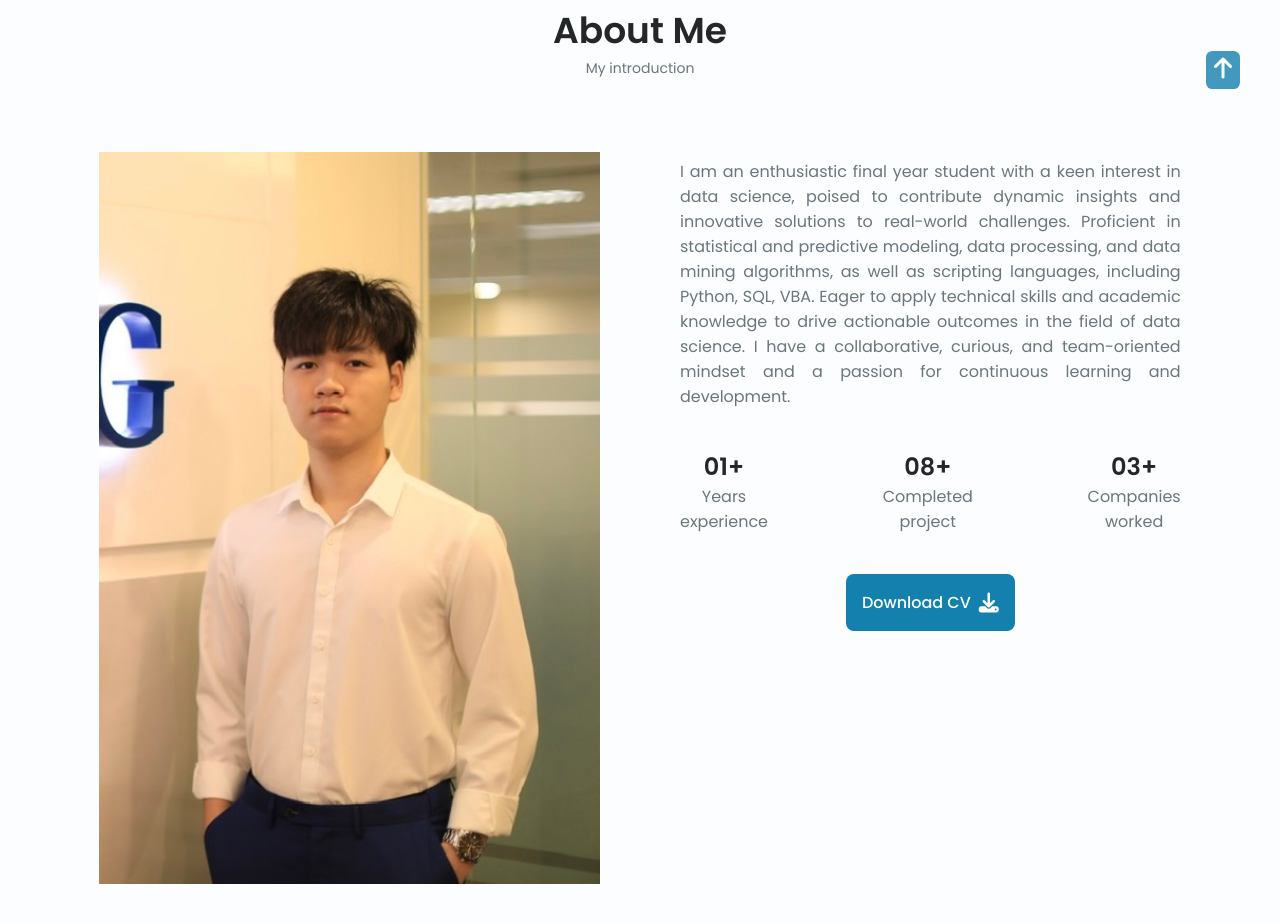
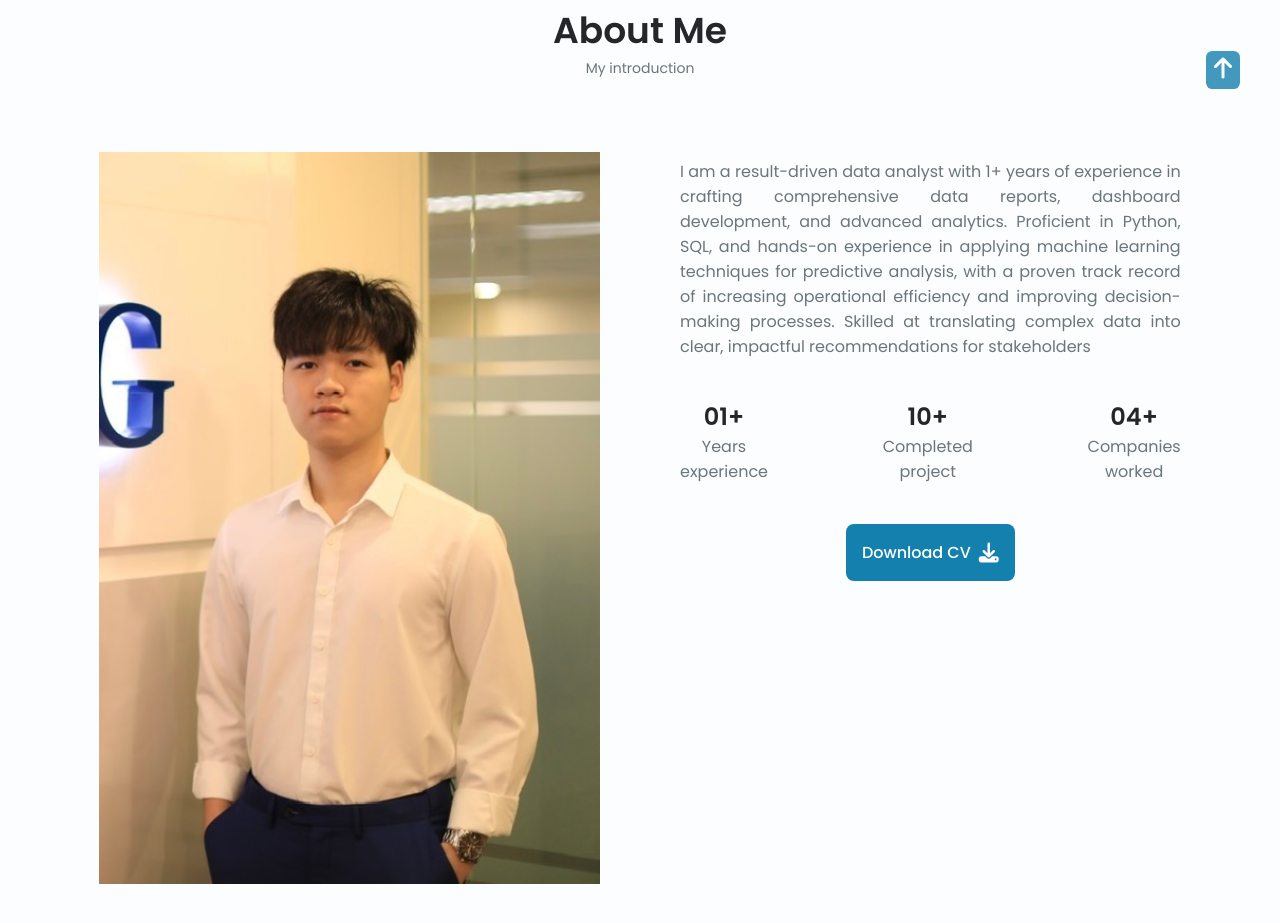
Before and after one commit to DylanNguyen2111/My_Portfolio, a plain HTML site: page index.html in a window 1280 px wide. Shown: the part 871-1794 px from the top of the page. Drawn offline with nearby package versions, Linux system fonts and the light colour scheme.

Commit message:
update about me

```diff
--- a/index.html
+++ b/index.html
@@ -129,11 +129,13 @@
 
                 <div class="about-container-data">
                     <p class="about-container-data-description">
-                    I am an enthusiastic final year student with a keen interest in data science, poised to contribute dynamic insights
-                    and innovative solutions to real-world challenges. Proficient in statistical and predictive modeling, data processing, and
-                    data mining algorithms, as well as scripting languages, including Python, SQL, VBA. Eager to apply technical skills
-                    and academic knowledge to drive actionable outcomes in the field of data science. I have a collaborative, curious, and
-                    team-oriented mindset and a passion for continuous learning and development.
+                    I am a result-driven data analyst with 1+ years of experience in crafting comprehensive
+                    data reports, dashboard development, and advanced analytics.
+                    Proficient in Python, SQL, and hands-on experience in applying machine
+                    learning techniques for predictive analysis, with a proven track record
+                     of increasing operational efficiency and improving decision-making processes.
+                      Skilled at translating complex data into clear, impactful recommendations for stakeholders
+
                 </p>
 
                     <div class="about-container-data-info">
@@ -142,11 +144,11 @@
                             <span class="about-container-data-name">Years <br> experience</span>
                         </div>
                         <div>
-                            <span class="about-container-data-info-title">08+</span>
+                            <span class="about-container-data-info-title">10+</span>
                             <span class="about-container-data-name">Completed <br> project</span>
                         </div>
                         <div>
-                            <span class="about-container-data-info-title">03+</span>
+                            <span class="about-container-data-info-title">04+</span>
                             <span class="about-container-data-name">Companies <br> worked</span>
                         </div>
                     </div>
```
